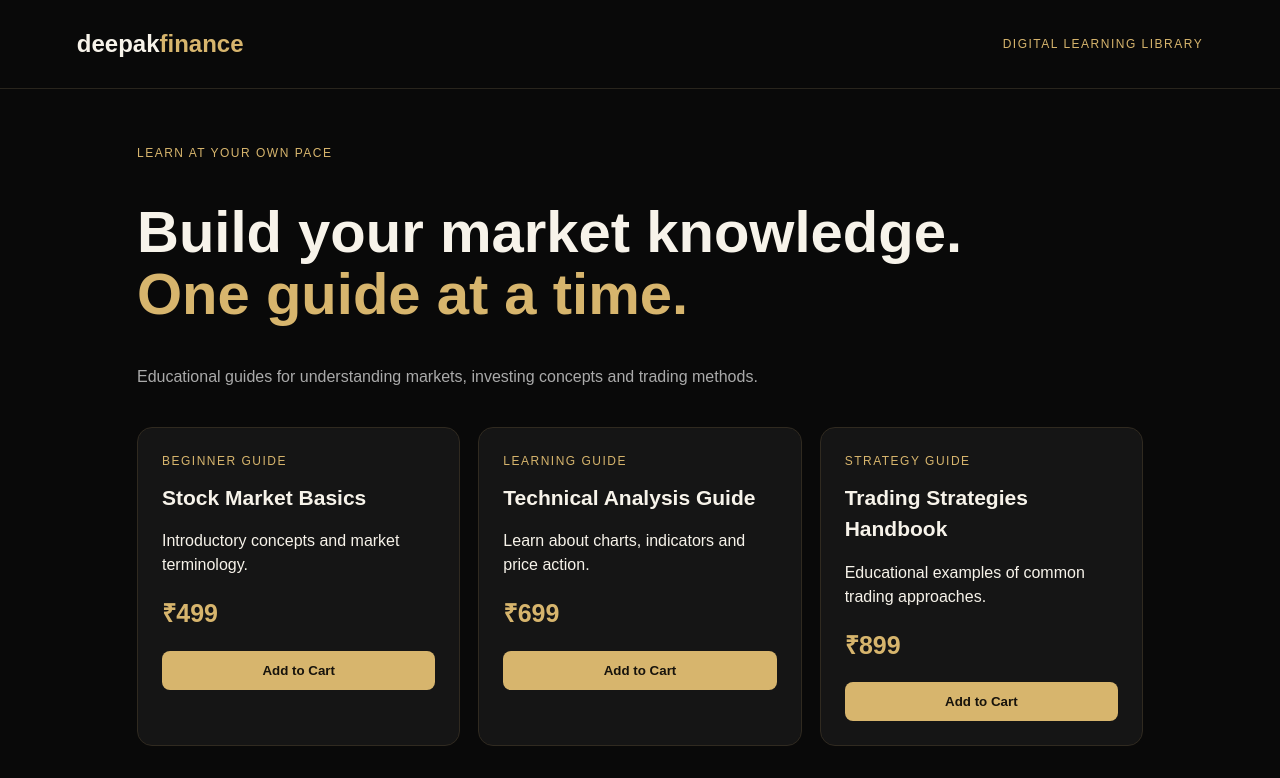
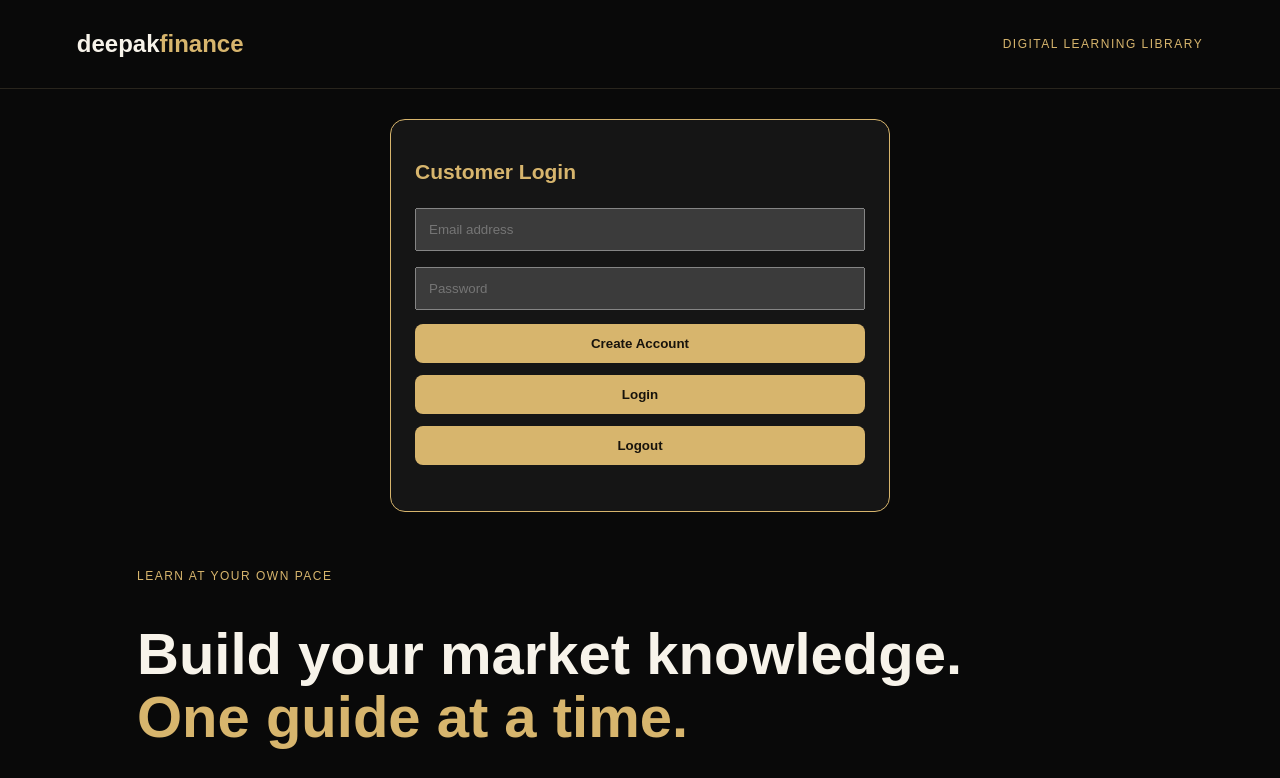
Before and after one commit to deepak120355-web/deepakfinance, a website: page public/index.html in a window 1280 px wide. Shown: the top 778 px of the page. Drawn offline with nearby package versions, Linux system fonts and the light colour scheme.

Commit message:
Update index.html

```diff
--- a/public/index.html
+++ b/public/index.html
@@ -78,6 +78,7 @@ button:disabled { opacity: .5; cursor: wait; }
 </style>
 
 <script src="https://checkout.razorpay.com/v1/checkout.js"></script>
+  <script src="https://cdn.jsdelivr.net/npm/@supabase/supabase-js@2"></script>
 </head>
 
 <body>
@@ -85,7 +86,15 @@ button:disabled { opacity: .5; cursor: wait; }
   <div class="brand">deepak<span>finance</span></div>
   <div class="tag">Digital learning library</div>
 </header>
-
+<section style="max-width:500px;margin:30px auto;padding:24px;background:#151515;border:1px solid #d7b56d;border-radius:15px;">
+  <h2 style="color:#d7b56d;">Customer Login</h2>
+  <input id="auth-email" type="email" placeholder="Email address" style="width:100%;padding:12px;margin:8px 0;">
+  <input id="auth-password" type="password" placeholder="Password" style="width:100%;padding:12px;margin:8px 0;">
+  <button onclick="signUp()" style="width:100%;margin:6px 0;">Create Account</button>
+  <button onclick="signIn()" style="width:100%;margin:6px 0;">Login</button>
+  <button onclick="signOut()" style="width:100%;margin:6px 0;">Logout</button>
+  <p id="auth-status" style="color:#d7b56d;"></p>
+</section>
 <main>
   <div class="tag">Learn at your own pace</div>
   <h1>Build your market knowledge.<br><span>One guide at a time.</span></h1>
@@ -295,6 +304,67 @@ async function checkout() {
 }
 
 renderCart();
+
+const SUPABASE_URL = "https://fdehuzvdkmepdtzwebrl.supabase.co/rest/v1/";
+const SUPABASE_PUBLISHABLE_KEY = "sb_publishable_a_qF1zQ4_rt_UPX2_Tt4sw_cUx64AAl";
+
+const supabaseClient = window.supabase.createClient(
+  SUPABASE_URL,
+  SUPABASE_PUBLISHABLE_KEY
+);
+
+async function signUp() {
+  const email = document.getElementById("auth-email").value.trim();
+  const password = document.getElementById("auth-password").value;
+  const status = document.getElementById("auth-status");
+
+  if (!email || !password) {
+    status.textContent = "Enter your email and password.";
+    return;
+  }
+
+  status.textContent = "Creating your account...";
+
+  const { error } = await supabaseClient.auth.signUp({
+    email,
+    password
+  });
+
+  status.textContent = error
+    ? error.message
+    : "Account created! Check your email if confirmation is required.";
+}
+
+async function signIn() {
+  const email = document.getElementById("auth-email").value.trim();
+  const password = document.getElementById("auth-password").value;
+  const status = document.getElementById("auth-status");
+
+  if (!email || !password) {
+    status.textContent = "Enter your email and password.";
+    return;
+  }
+
+  status.textContent = "Logging in...";
+
+  const { data, error } =
+    await supabaseClient.auth.signInWithPassword({
+      email,
+      password
+    });
+
+  status.textContent = error
+    ? error.message
+    : "Welcome! You are logged in as " + data.user.email;
+}
+
+async function signOut() {
+  const { error } = await supabaseClient.auth.signOut();
+
+  document.getElementById("auth-status").textContent =
+    error ? error.message : "You have logged out.";
+}
+
 </script>
 </body>
 </html>
```
